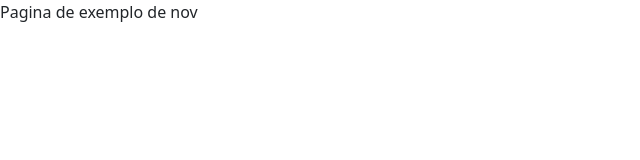
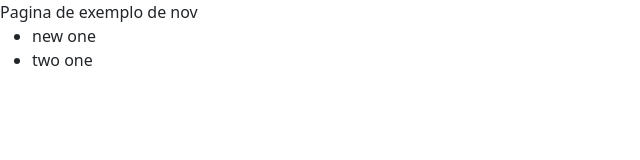
Before and after one commit to JaimeMahanuque55/primeiro-projeto, a Next.js app: page /exemplo in a window 1280 px wide. Shown: the top 160 px of the page, without its empty margins (0-640 px from the left). Built offline with nearby package versions, Linux system fonts and the light colour scheme.

Commit message:
added features

```diff
--- a/pages/exemplo.tsx
+++ b/pages/exemplo.tsx
@@ -2,7 +2,13 @@
 const Exemplo = () => {
 
   return (
-    <div>Pagina de exemplo de nov</div>
+    <div>Pagina de exemplo de nov
+
+      <ul>
+        <li>new one</li>
+        <li>two one</li>
+      </ul>
+    </div>
 
 
   );
```
